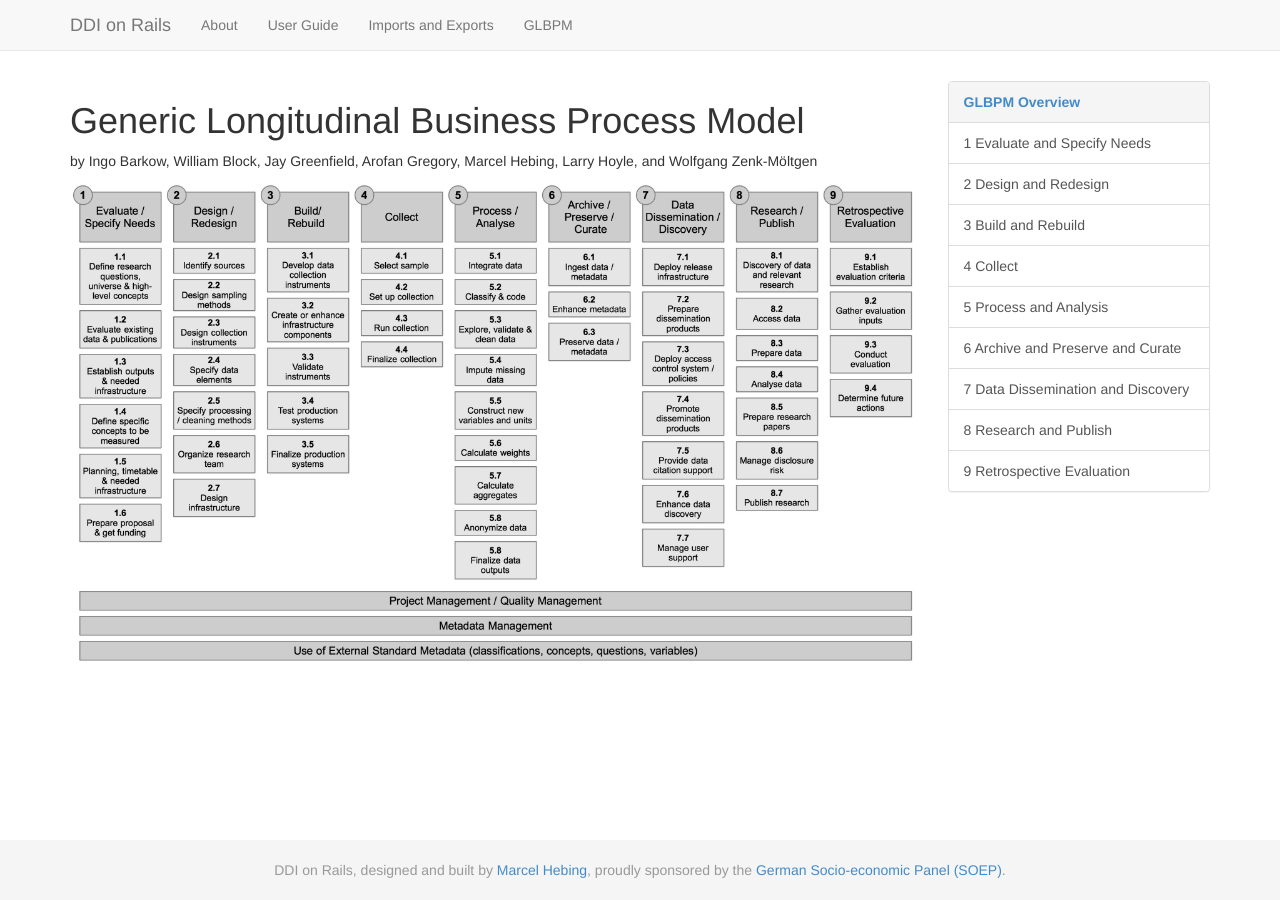
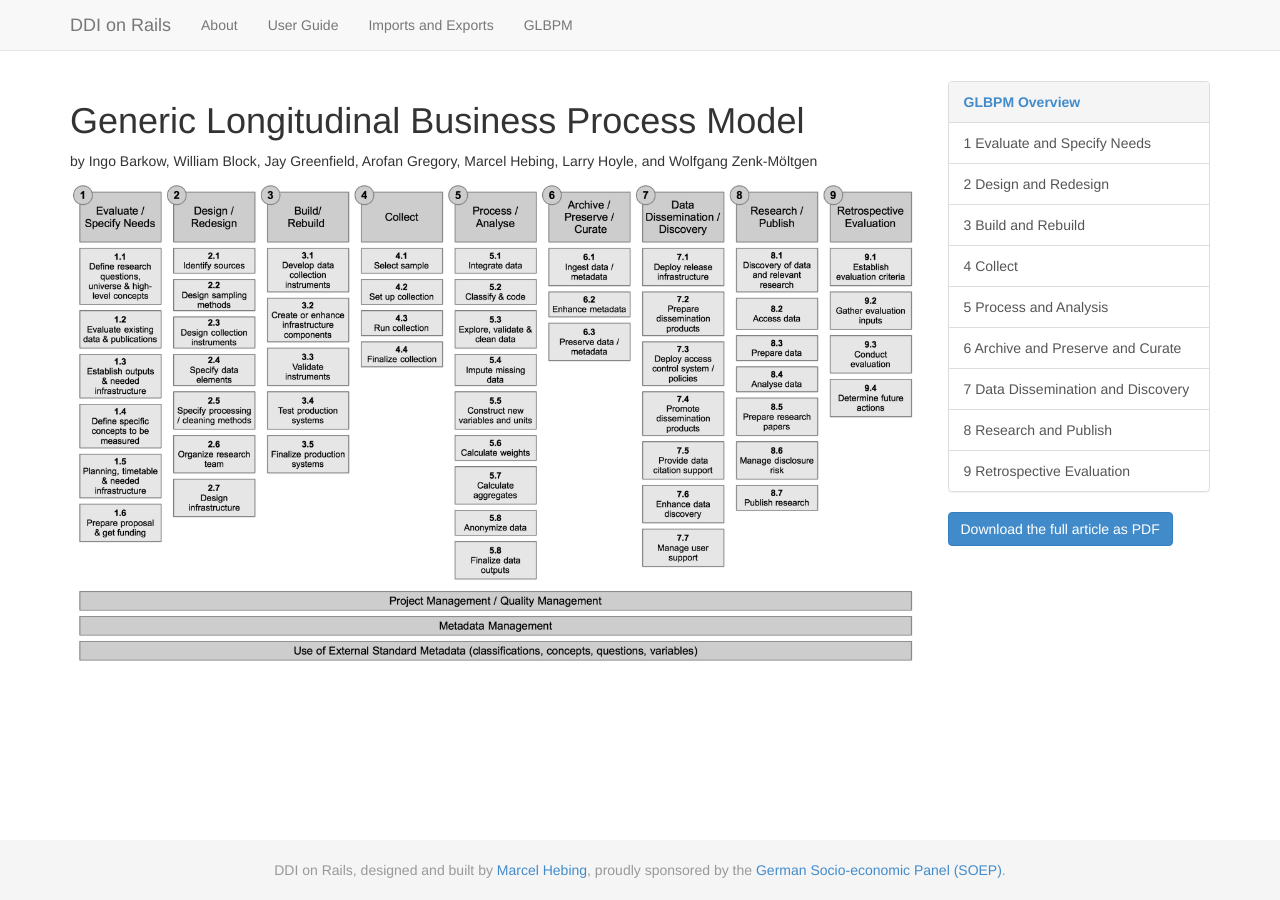
Before and after one commit to ddionrails/glbpm, a Jekyll site: the page built from index.html, in a window 1280 px wide. Built offline with Jekyll 4.4.1, drawn with Linux system fonts in a browser that asks for light colours.

Commit message:
Add link to PDF

```diff
--- a/_layouts/glbpm.html
+++ b/_layouts/glbpm.html
@@ -20,6 +20,9 @@
         </div>
         <div class="col-sm-3">
           {% include process_steps.html %}
+          <a href="GLBPM.pdf" class="btn btn-primary">
+            Download the full article as PDF
+          </a>
         </div>
       </div>
     </div>
```
Also changed, not shown: 1 other file.
